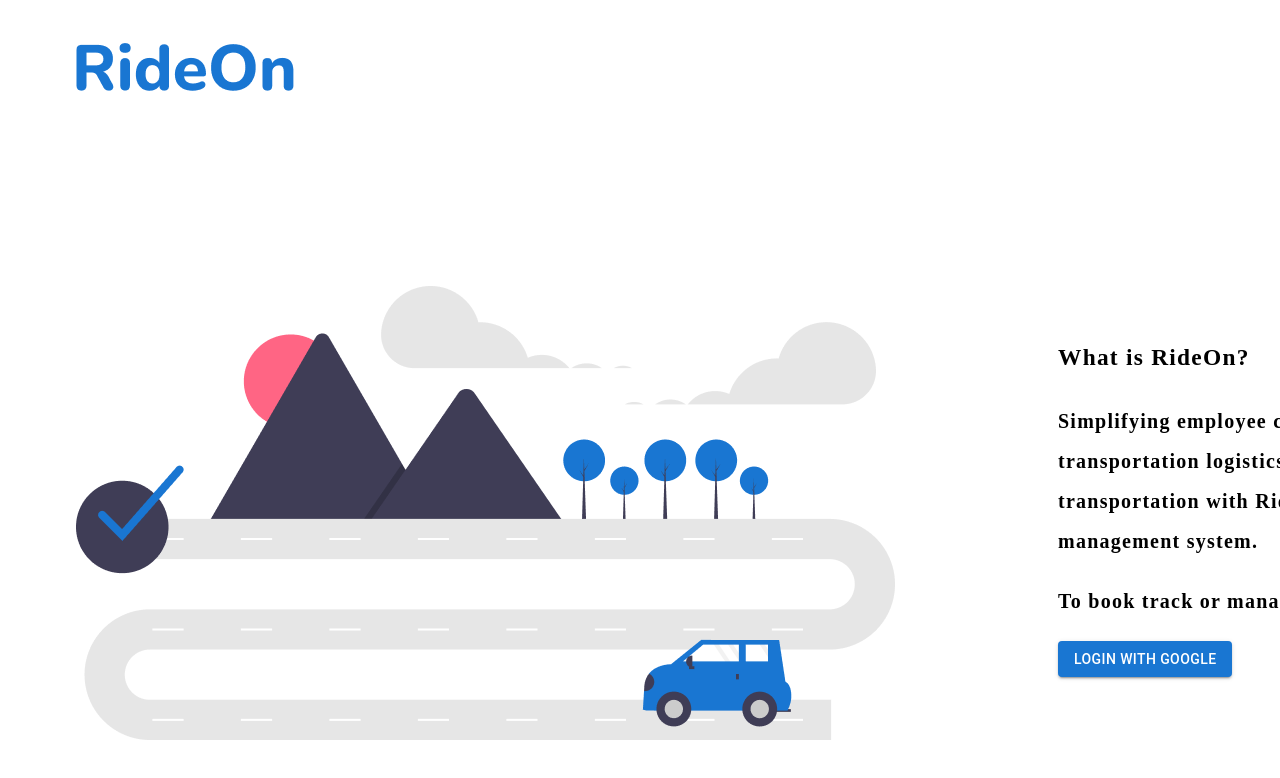
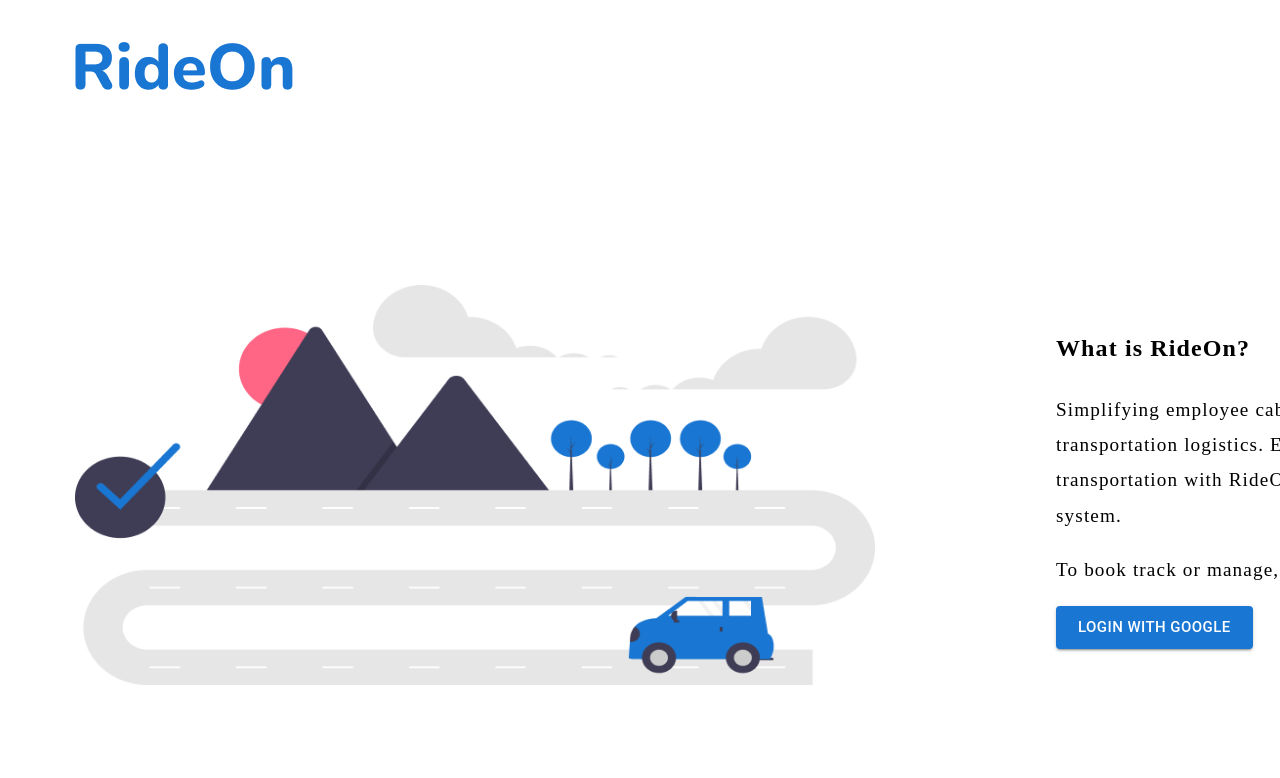
Before and after one commit to UI-GGN/CBP3-Team-RideOn, a React (Create React App) app: page / in a window 1280 px wide. Shown: the top 778 px of the page. Built offline with nearby package versions, Linux system fonts and the light colour scheme.

Commit message:
feat: add css with standard format for login page [Aishwarya][RideOn13]

```diff
--- a/src/App.css
+++ b/src/App.css
@@ -4,10 +4,10 @@ App {
 
 .App-header {
   min-height: 10vh;
-  margin-top: 44px;
-  margin-left: 76px;
-  width: 225px;
-  height: 88px;
+  margin-top: 2.27rem;
+  margin-left: 4.7rem;
+  width: 14rem;
+  height: 5.5rem;
   align-items: flex-start;
   font-size: calc(10px + 2vmin);
   color: dodgerblue;
@@ -17,38 +17,3 @@ App {
   padding: 0;
   margin: 0;
 }
-
-.Parent1 {
-  display: flex;
-  flex-direction: row;
-}
-.Parent2 {
-  display: flex;
-  flex-direction: column;
-}
-.child1 {
-  width: 75%;
-  height: 100vh;
-  margin-top: 20px;
-  text-align: center;
-  color: white;
-}
-
-.child2 {
-  width: 50%;
-  padding: 30px;
-  margin-top: 30px;
-  height: 20vh;
-  margin: 36px;
-  margin-bottom: 5px;
-  padding-bottom: 5px;
-  text-align: center;
-}
-.child3 {
-  width: 50%;
-  padding: 20px;
-  height: 20vh;
-  margin-top: 30px;
-  margin: 36px;
-  text-align: center;
-}
--- a/src/pages/login/Login.css
+++ b/src/pages/login/Login.css
@@ -1,38 +1,37 @@
-.header {
+.logo {
   position: absolute;
-  height: 87px;
-  left: 76px;
-  top: 43px;
-}
-
-.login-body {
-  display: flex;
-  flex-direction: row;
-  justify-content: space-between;
+  height: 3rem;
+  left: 4.7rem;
+  top: 2.6rem;
 }
 
 .body-left {
   position: absolute;
-  width: 819px;
-  height: 454px;
-  left: 76px;
-  top: 286px;
+  width: 50rem;
+  height: 25rem;
+  left: 4.7rem;
+  top: 17.8rem;
 }
 
 .body-right {
   position: absolute;
-  width: 544px;
-  height: 397.11px;
-  left: 1058px;
-  top: 314px;
+  width: 34rem;
+  height: 24.8rem;
+  left: 66rem;
+  top: 19rem;
+  font-family: Nunito;
+  font-style: normal;
+  letter-spacing: 0.07rem;
 }
 
-.intro-text {
-  font-family: "Nunito";
-  font-style: normal;
+.login-heading-text {
   font-weight: 700;
-  font-size: 20px;
-  line-height: 40px;
-  /* or 169% */
-  letter-spacing: 1.25px;
+  font-size: 1.5rem;
+  line-height: 2.5rem;
 }
+
+.login-body-text {
+  font-weight: 500;
+  font-size: 1.2rem;
+  line-height: 2.2rem;
+}
--- a/src/pages/login/Login.js
+++ b/src/pages/login/Login.js
@@ -1,33 +1,29 @@
 import React from "react";
 import {Button} from "@mui/material";
-import img from "../../images/Login.png";
-import logo from "../../images/Logo.png";
+import login from "../../assets/Login.png";
+import logo from "../../assets/Logo.png";
 import "./Login.css";
 
 function Login() {
   return (
     <div>
       <div className="login-header">
-        <header className="header">
-          <img src={logo} />
-        </header>
+        <img src={logo} className="logo" />
       </div>
-      <body className="login-body">
-        <div className="body-left">
-          <img src={img} />
+      <body>
+        <div>
+          <img src={login} className="body-left" />
         </div>
         <div className="body-right">
           <div>
-            <p className="intro-text">
-              <h3>What is RideOn?</h3>
-              <p>
-                Simplifying employee cab management for seamless transportation logistics.
-                Effortlessly manage employee transportation with RideOn, the ultimate cab
-                management system.
-              </p>
+            <h3 className="login-heading-text">What is RideOn?</h3>
+            <p className="login-body-text">
+              Simplifying employee cab management for seamless transportation logistics.
+              Effortlessly manage employee transportation with RideOn, the ultimate cab
+              management system.
               <p>To book track or manage, click the button below</p>
             </p>
-            <Button variant="contained" size="medium">
+            <Button variant="contained" size="large">
               LOGIN WITH GOOGLE
             </Button>
           </div>
```
Also changed, not shown: src/assets/Login.png (renamed from src/images/Login.png), src/assets/Logo.png (renamed from src/images/Logo.png).
